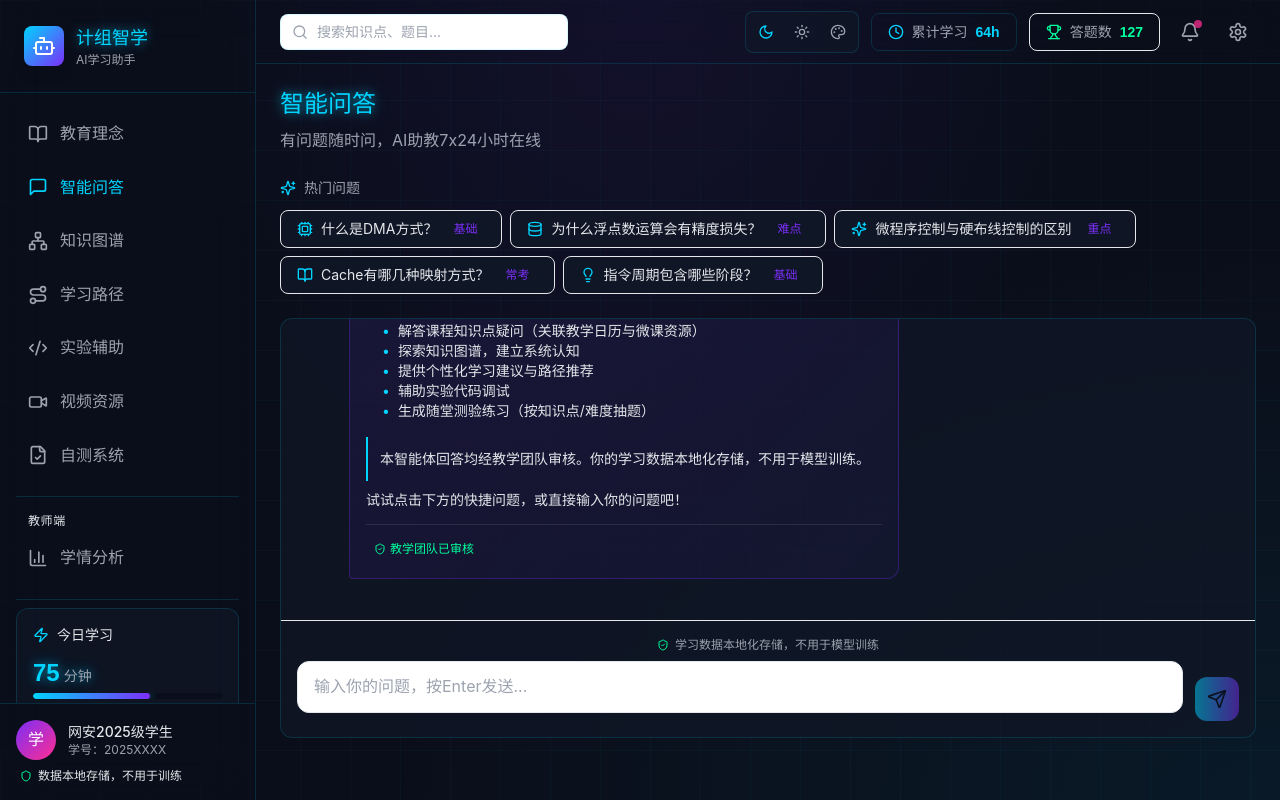
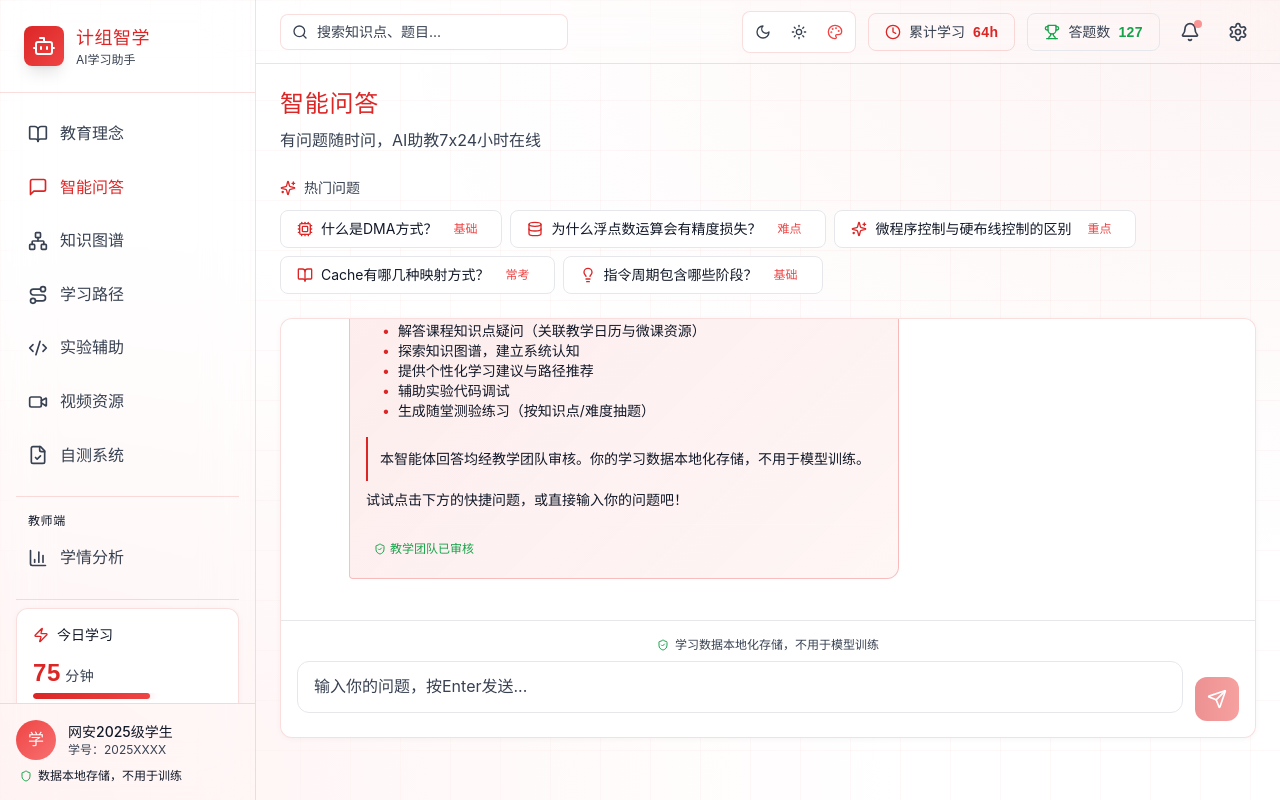
Before and after one commit to luochan1028/duiwai, a React (Vite) app: page /qa in a window 1280 px wide. Built offline with nearby package versions, Linux system fonts and the light colour scheme.

Commit message:
fix: 默认主题改为红色主题(白底红字)

```diff
--- a/src/contexts/ThemeContext.tsx
+++ b/src/contexts/ThemeContext.tsx
@@ -15,7 +15,7 @@ const THEME_KEY = 'jizu-theme';
 export function ThemeProvider({ children }: { children: ReactNode }) {
   const [theme, setThemeState] = useState<ThemeMode>(() => {
     const saved = localStorage.getItem(THEME_KEY) as ThemeMode;
-    return saved || 'dark';
+    return saved || 'red';
   });
 
   const setTheme = (newTheme: ThemeMode) => {
```
